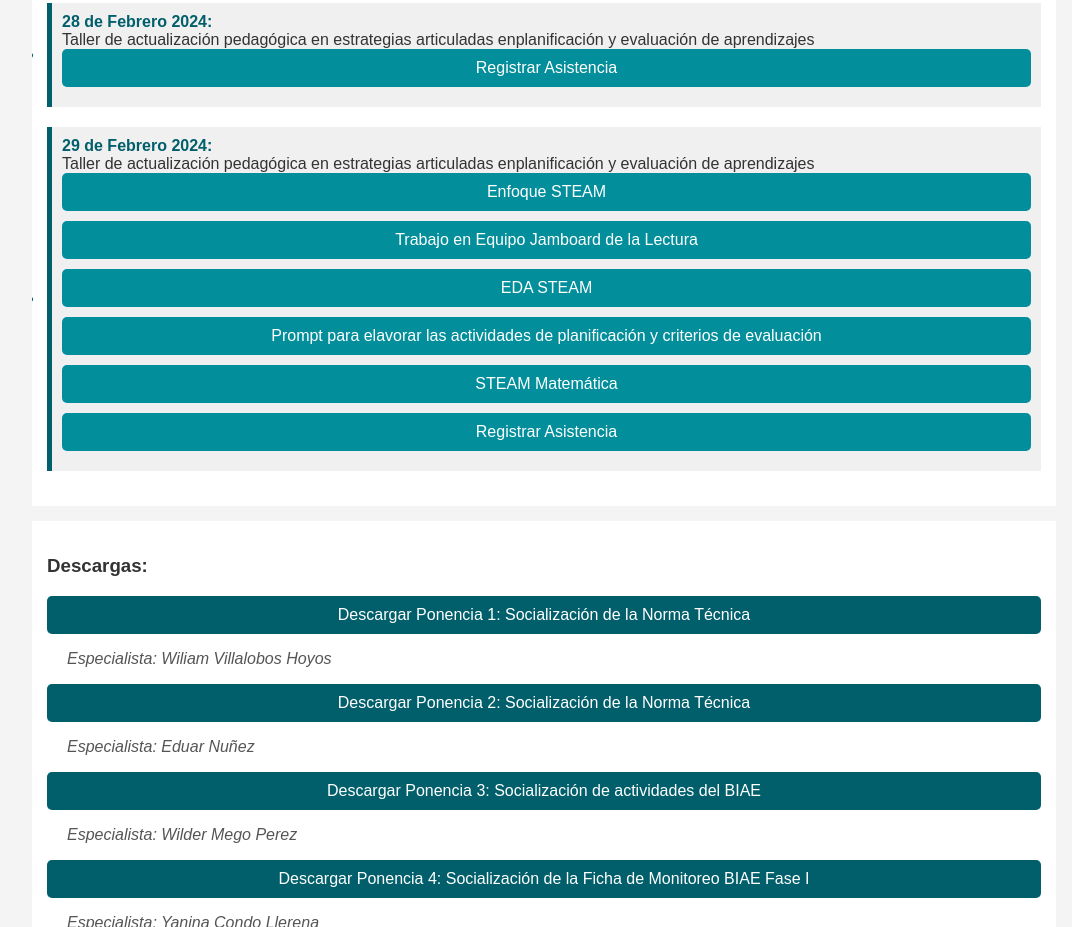
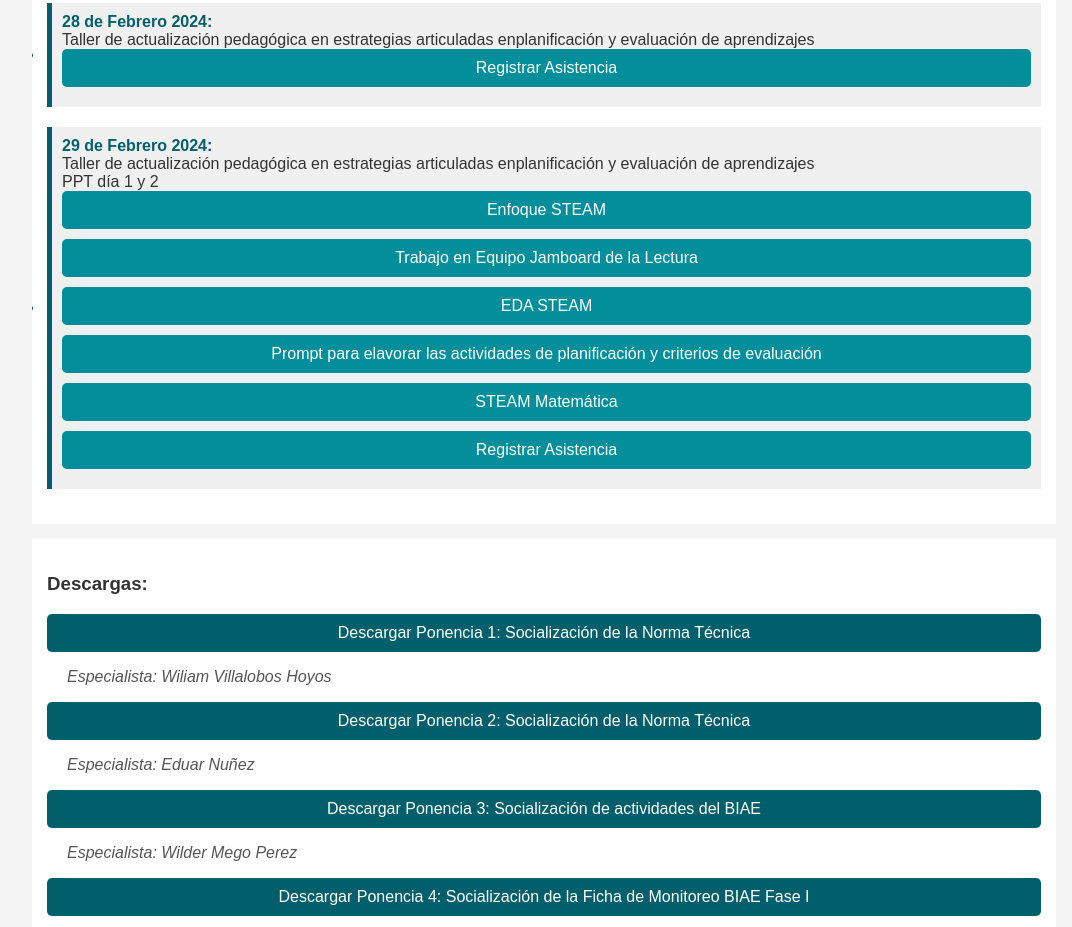
Before and after one commit to UGEL-Utcubamba/ugel-utcubamba.github.io, a plain HTML site: page index.html in a window 1280 px wide. Shown: the part 898-1825 px from the top of the page, without its empty margins (96-1168 px from the left). Drawn offline with Linux system fonts and the light colour scheme.

Commit message:
Update index.html

```diff
--- a/index.html
+++ b/index.html
@@ -49,6 +49,7 @@
                 <li>
                     <strong>29 de Febrero 2024:</strong>
                     <p>Taller de actualización pedagógica en estrategias articuladas enplanificación y evaluación de aprendizajes</p>
+                    <a class="https://docs.google.com/presentation/d/1n-lMdGcIdbZOgg2NHBbUIuUtkiJupmcC/edit?usp=sharing&ouid=105554935679150055636&rtpof=true&sd=true"> PPT día 1 y 2</a>
                     <a class="attendance-link" href="https://drive.google.com/file/d/17xdpd-1BhcneiWFM2OPDmJjy_n4WhZgH/view?usp=sharing"> Enfoque STEAM</a>
                     <a class="attendance-link" href="https://jamboard.google.com/d/1DWBu6wnnC9FE1C0vPM8G5Qi1Ia969oI5ztjNs1zUMrE/viewer?pli=1"> Trabajo en Equipo Jamboard de la Lectura</a>
                     <a class="attendance-link" href="https://docs.google.com/document/d/1SoE_8VyjMKwpbt023FxZne6DWyGOiZ4i/edit?usp=sharing&ouid=105554935679150055636&rtpof=true&sd=true"> EDA STEAM</a>
```
